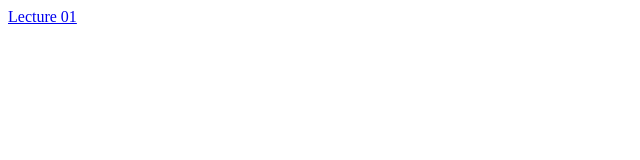
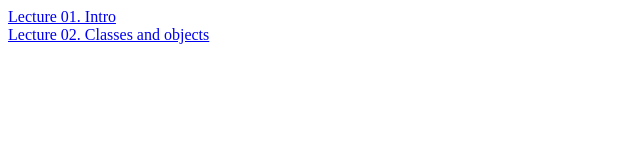
Before and after one commit to Al-p-i/JavaAsASecondLanguage, a plain HTML site: page index.html in a window 1280 px wide. Shown: the whole page, without its empty margins (0-640 px from the left). Drawn offline with Linux system fonts and the light colour scheme.

Commit message:
Lecture02 WiP

```diff
--- a/index.html
+++ b/index.html
@@ -2,6 +2,8 @@
 <!doctype html>
 <html>
 	<body>
-		<a href="lecture01/slides/lecture01.html#">Lecture 01</a>
+		<a href="lecture01/slides/lecture01.html#">Lecture 01. Intro</a>
+		<br>
+		<a href="lecture01/slides/lecture01.html#">Lecture 02. Classes and objects</a>
 	</body>
 </html>
```
